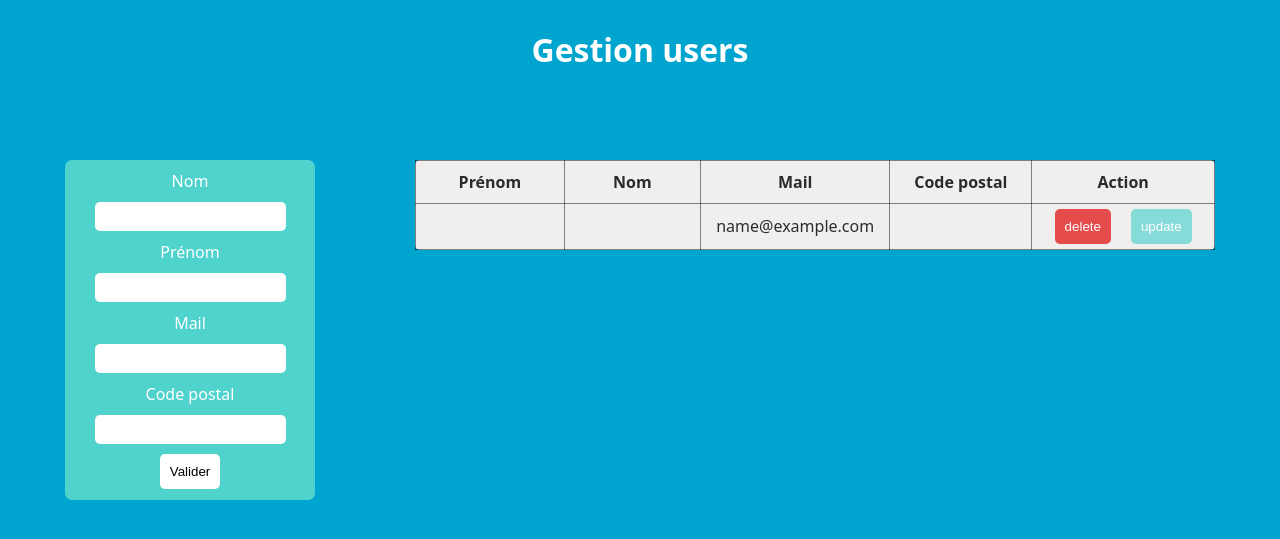
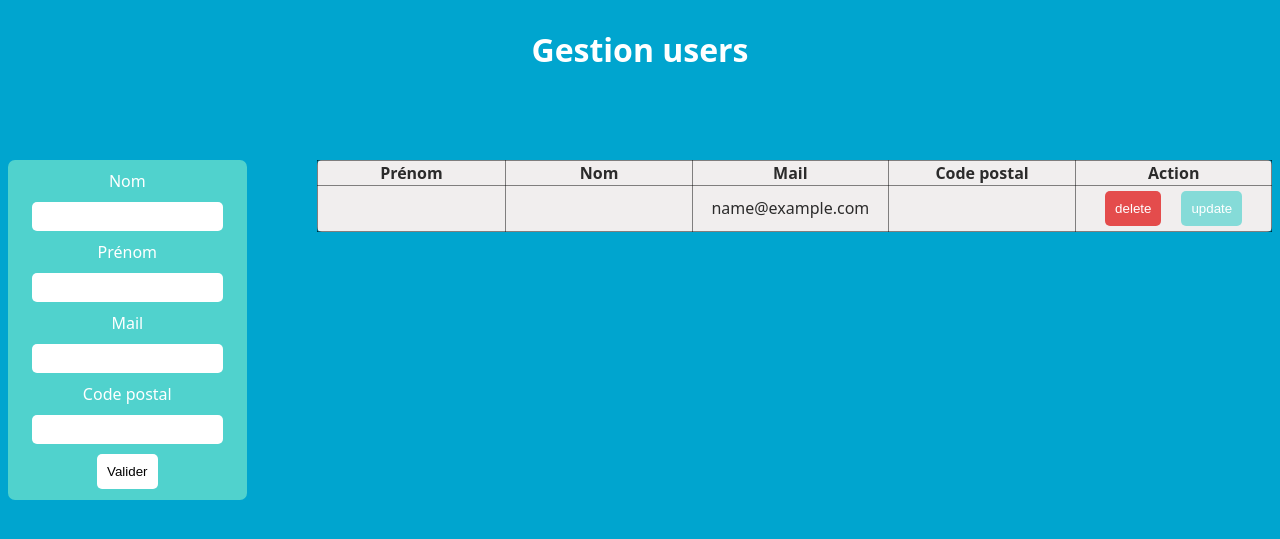
Before and after one commit to olioli13390/PDO, a PHP site: page / in a window 1280 px wide. Shown: the top 539 px of the page. Run offline with PHP 8.4, Linux system fonts and the light colour scheme; tables that the repository leaves empty or names only in its code hold one stand-in row (values such as "Sample post"); data that the repository does not hold is empty.

Commit message:
pour brendan

```diff
--- a/style.css
+++ b/style.css
@@ -29,7 +29,7 @@ header {
 
 main {
     display: flex;
-    gap: 100px;
+    gap: 70px;
     margin: auto;
 }
 
@@ -93,7 +93,7 @@ main {
 }
 
 table {
-    max-width: 800px;
+    max-width: 1000px;
     border-collapse: collapse;
     border-radius: 5px;
     background-color: rgb(241, 238, 238);
@@ -109,16 +109,18 @@ table {
 
     th {
         border: 1px solid rgba(0, 0, 0, 0.469);
-        padding: 10px;
         width: 200px;
-
+        box-sizing: border-box;
+        overflow: hidden
     }
 
     td {
         border: 1px solid rgba(0, 0, 0, 0.469);
         padding: 5px;
         text-align: center;
-       max-width: 150px;
+        max-width: 150px;
+        box-sizing: border-box;
+        overflow: hidden
     }
 }
 
```
